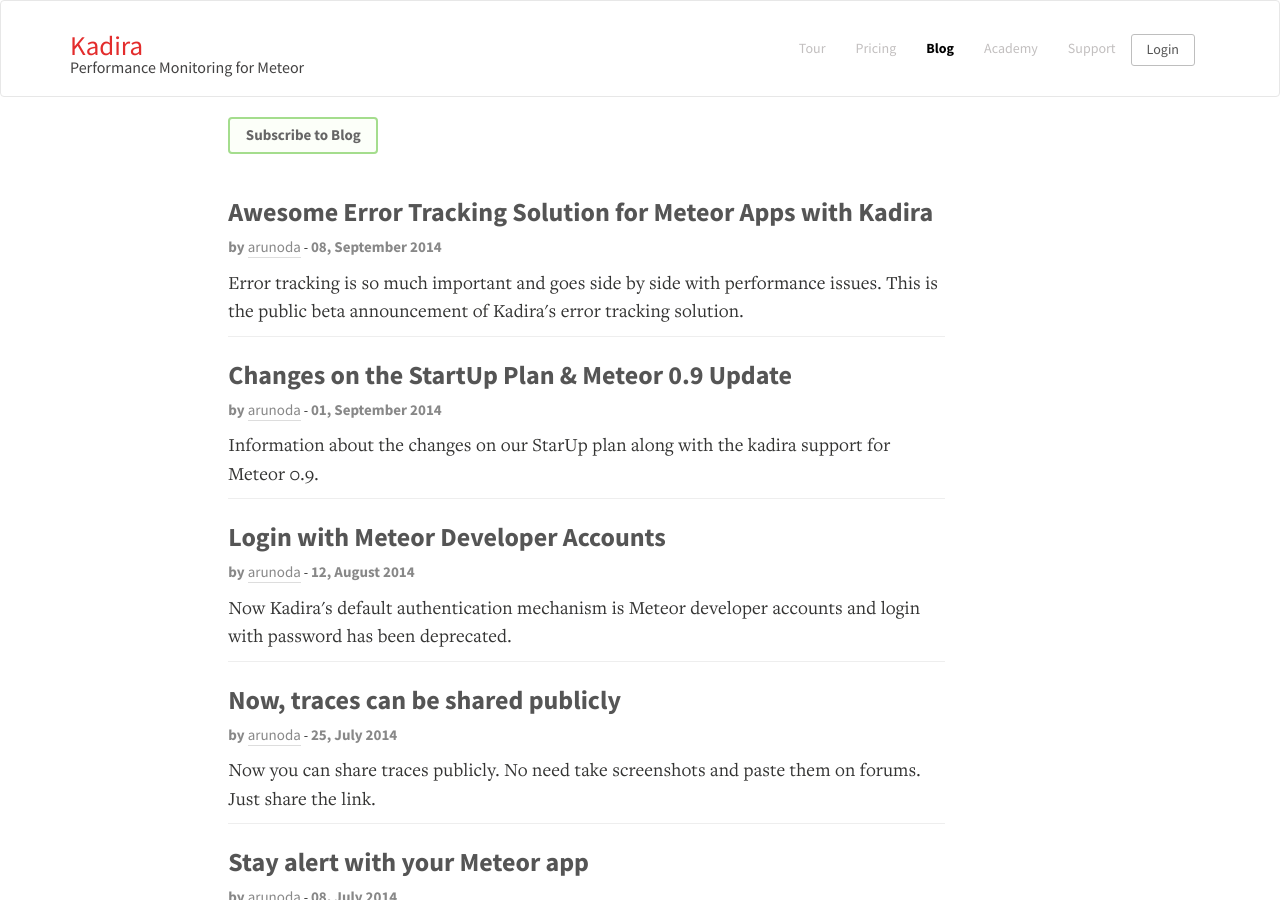
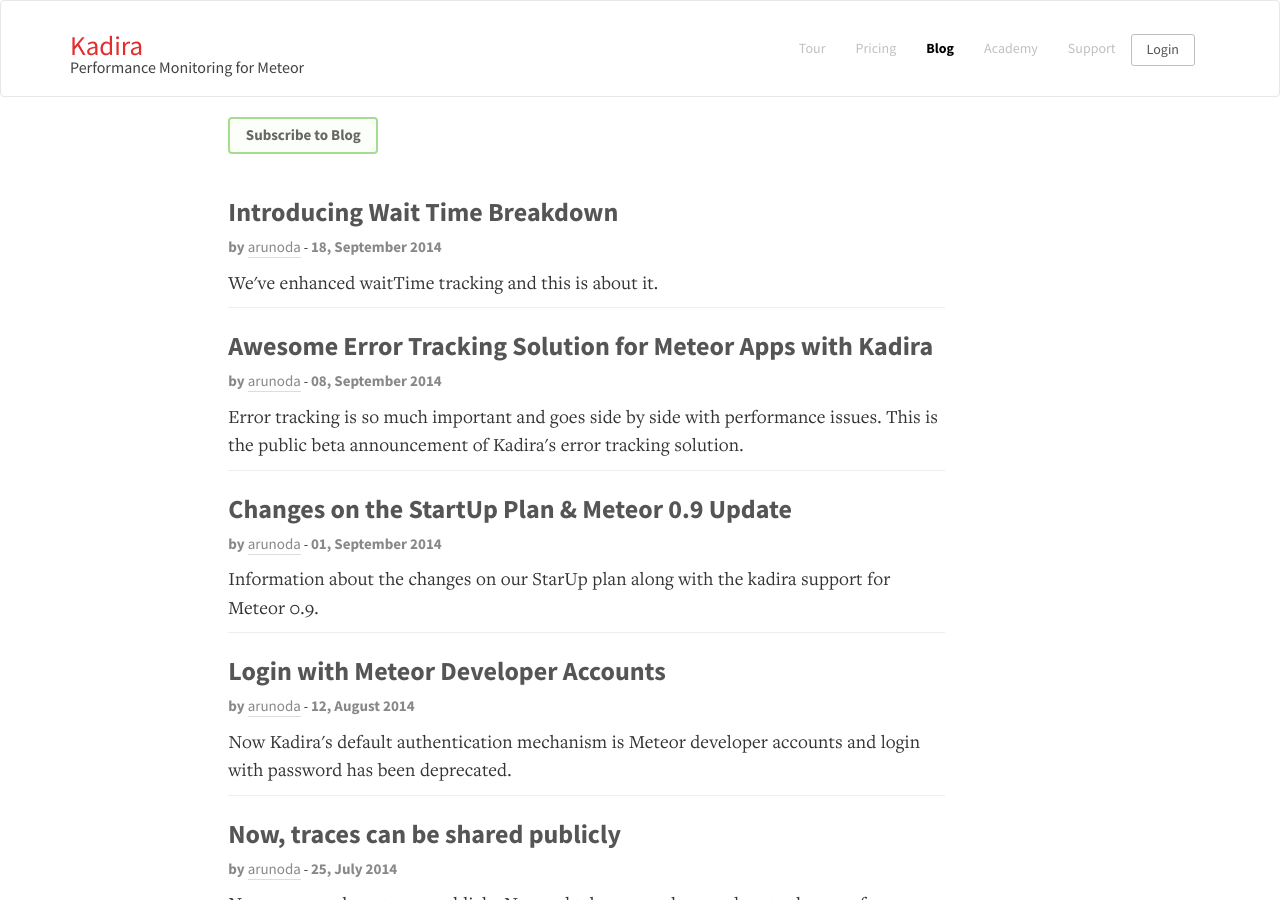
Before and after one commit to kadiraio/kadiraio.github.io, a Jekyll site: the page built from blog/index.html, in a window 1280 px wide and 900 px high. Built offline with Jekyll 4.4.1, drawn with Linux system fonts in a browser that asks for light colours.

Commit message:
added blog post

```diff
--- a/_data/blog.yml
+++ b/_data/blog.yml
@@ -1,4 +1,9 @@
 ---
+  -
+    title: "Introducing Wait Time Breakdown"
+    date: "18, September 2014"
+    link: /blog/introducing-waittime-breakdown
+    summery: "We've enhanced waitTime tracking and this is about it."
   -
     title: "Awesome Error Tracking Solution for Meteor Apps with Kadira"
     date: "08, September 2014"
--- /dev/null
+++ b/_posts/blog/2014-09-18-introducing-waittime-breakdown.md
@@ -0,0 +1,19 @@
+---
+layout: blog_post
+title: Introducing Wait Time Breakdown
+permalink: /blog/introducing-waittime-breakdown
+---
+
+From the very beginning, we had the support to find out waitTime in both methods and subscriptions. But you had no way to identify which method(s) or subscription(s) are blocking the request.
+
+![Without waitTime breakdown](https://cldup.com/QXZVPJbtSw.png)
+
+But, now you can easily identify that with the waitTime breakdown. See below:
+
+![With waitTime breakdown](https://cldup.com/TAz3zSO4HO.png)
+
+In order to apply this change, you need to update kadira smart package to the lastest version (2.9.0).
+
+> You can do it via both `meteor` and `mrt`
+
+We've also added a new Academy article, which shows how to ["manage waitTime"](https://kadira.io/academy/managing-waittime/). Hope you'll get the most out of these.
```
